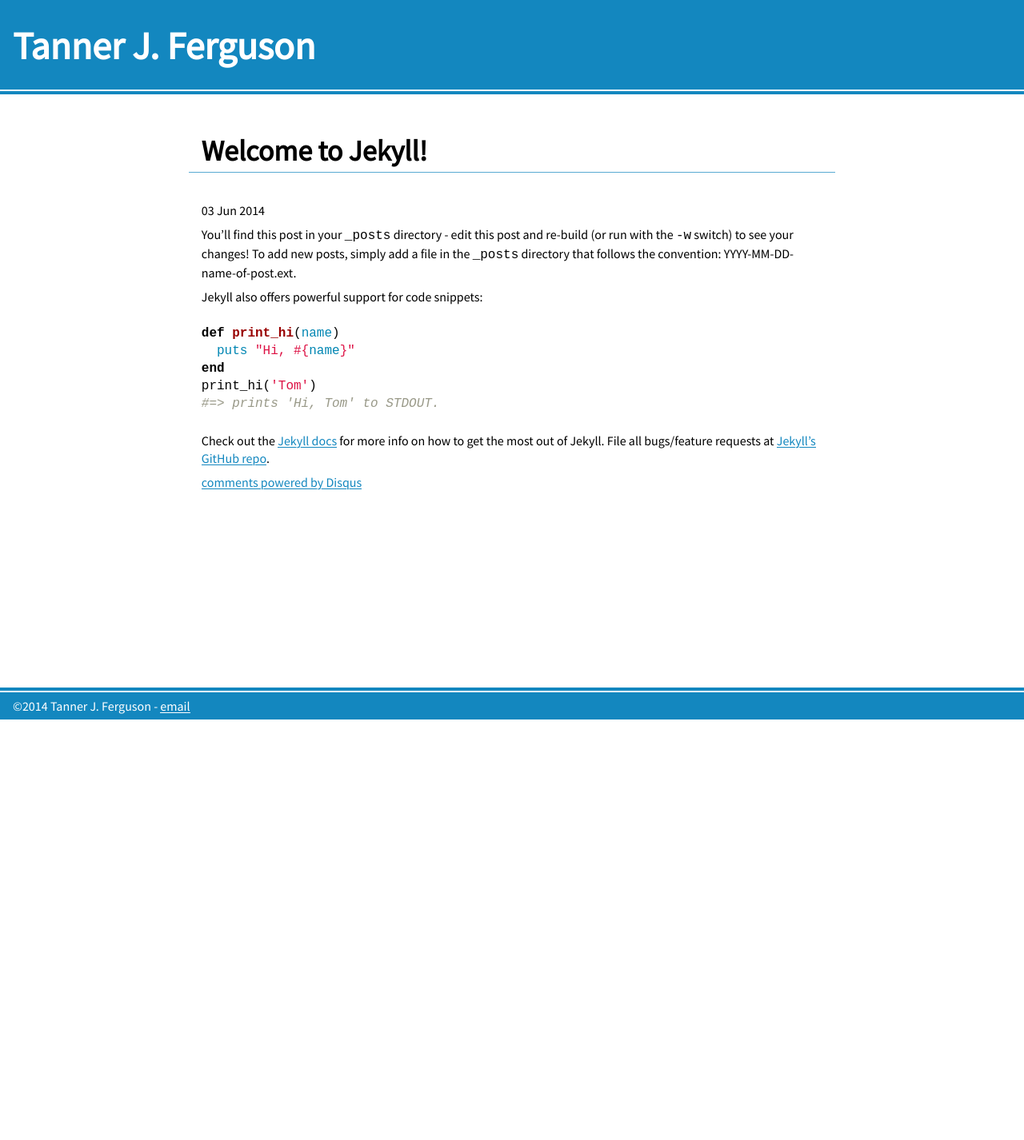
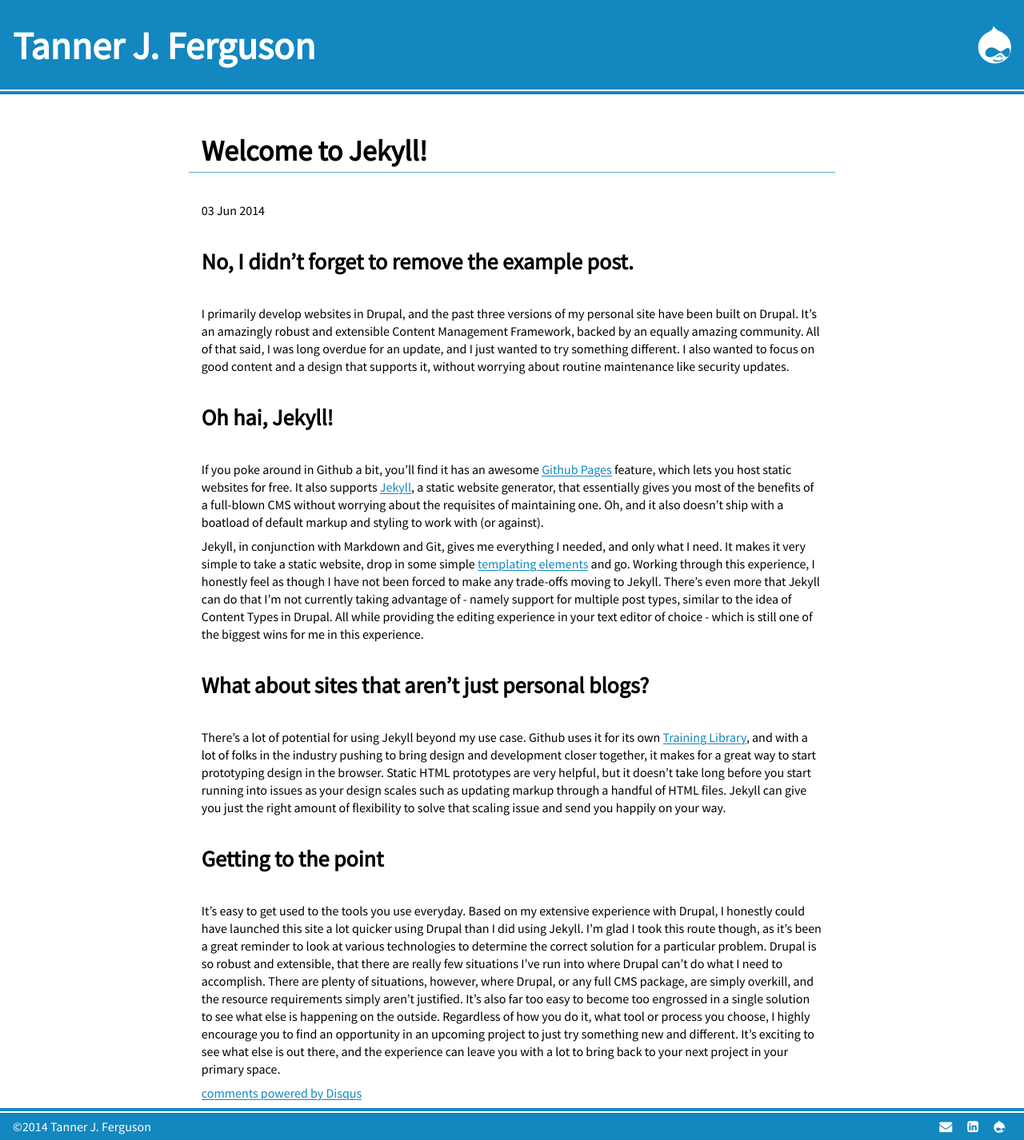
Before and after one commit to tannerjfco/tannerjfco.github.io, a Jekyll site: the page built from _posts/2014-06-03-welcome-to-jekyll.md, in a window 1280 px wide. Shown: the whole page at 80% size. Built offline with Jekyll 4.4.1, drawn with Linux system fonts in a browser that asks for light colours; nearby versions of some CDN libraries; Markdown is read by kramdown in place of the engine named in the settings; comment, search, counter and statistics services are not loaded; before the commit the page ends 900 px from its top, so only the background shows below that.

Commit message:
More style work - and omg - content

```diff
--- a/_layouts/default.html
+++ b/_layouts/default.html
@@ -12,16 +12,16 @@
 <body>
 <div class="main">
   <header>
-    <h1>Tanner J. Ferguson</h1>
-    <div class="circle"></div>
+    <h1><a href="/">Tanner J. Ferguson</a></h1>
+    <div class="fa fa-drupal fa-3x"></div>
   </header>
   <section class="content">
     {{ content }}
   </section>
 </div>
   <footer>
-    <span class="copyright">&copy;{{ site.time | date: "%Y" }} Tanner J. Ferguson - </span>
-    <span class="contact"><a href="mailto:tannerjfco@gmail.com">email</a></span>
+    <span class="copyright">&copy;{{ site.time | date: "%Y" }} Tanner J. Ferguson</span>
+    <span class="contact"><a href="mailto:tannerjfco@gmail.com"><i class="fa fa-envelope"></i></a> <a href="http://lnkd.in/b6EKD9i"><i class="fa fa-linkedin-square"></i></a> <a href="https://www.drupal.org/u/tannerjfco"><i class="fa fa-drupal"></i></a></span>
   </footer>
 </body>
 </html>
--- a/_posts/2014-06-03-welcome-to-jekyll.markdown
+++ /dev/null
@@ -1,24 +0,0 @@
----
-layout: post
-title:  "Welcome to Jekyll!"
-date:   2014-06-03 23:07:17
-categories: jekyll update
----
-
-You'll find this post in your `_posts` directory - edit this post and re-build (or run with the `-w` switch) to see your changes!
-To add new posts, simply add a file in the `_posts` directory that follows the convention: YYYY-MM-DD-name-of-post.ext.
-
-Jekyll also offers powerful support for code snippets:
-
-{% highlight ruby %}
-def print_hi(name)
-  puts "Hi, #{name}"
-end
-print_hi('Tom')
-#=> prints 'Hi, Tom' to STDOUT.
-{% endhighlight %}
-
-Check out the [Jekyll docs][jekyll] for more info on how to get the most out of Jekyll. File all bugs/feature requests at [Jekyll's GitHub repo][jekyll-gh].
-
-[jekyll-gh]: https://github.com/mojombo/jekyll
-[jekyll]:    http://jekyllrb.com
--- /dev/null
+++ b/_posts/2014-06-03-welcome-to-jekyll.md
@@ -0,0 +1,24 @@
+---
+layout: post
+title:  "Welcome to Jekyll!"
+date:   2014-06-03 23:07:17
+categories: jekyll
+---
+
+### No, I didn't forget to remove the example post. ###
+
+I primarily develop websites in Drupal, and the past three versions of my personal site have been built on Drupal. It's an amazingly robust and extensible Content Management Framework, backed by an equally amazing community. All of that said, I was long overdue for an update, and I just wanted to try something different. I also wanted to focus on good content and a design that supports it, without worrying about routine maintenance like security updates.
+
+### Oh hai, Jekyll! ###
+
+If you poke around in Github a bit, you'll find it has an awesome [Github Pages](https://pages.github.com/) feature, which lets you host static websites for free. It also supports [Jekyll](http://jekyllrb.com/), a static website generator, that essentially gives you most of the benefits of a full-blown CMS without worrying about the requisites of maintaining one. Oh, and it also doesn't ship with a boatload of default markup and styling to work with (or against).
+
+Jekyll, in conjunction with Markdown and Git, gives me everything I needed, and only what I need. It makes it very simple to take a static website, drop in some simple [templating elements](http://jekyllrb.com/docs/templates/) and go. Working through this experience, I honestly feel as though I have not been forced to make any trade-offs moving to Jekyll. There's even more that Jekyll can do that I'm not currently taking advantage of - namely support for multiple post types, similar to the idea of Content Types in Drupal. All while providing the editing experience in your text editor of choice - which is still one of the biggest wins for me in this experience.
+
+### What about sites that aren't just personal blogs? ###
+
+There's a lot of potential for using Jekyll beyond my use case. Github uses it for its own [Training Library](https://training.github.com/), and with a lot of folks in the industry pushing to bring design and development closer together, it makes for a great way to start prototyping design in the browser. Static HTML prototypes are very helpful, but it doesn't take long before you start running into issues as your design scales such as updating markup through a handful of HTML files. Jekyll can give you just the right amount of flexibility to solve that scaling issue and send you happily on your way.
+
+### Getting to the point ###
+
+It's easy to get used to the tools you use everyday. Based on my extensive experience with Drupal, I honestly could have launched this site a lot quicker using Drupal than I did using Jekyll. I'm glad I took this route though, as it's been a great reminder to look at various technologies to determine the correct solution for a particular problem. Drupal is so robust and extensible, that there are really few situations I've run into where Drupal can't do what I need to accomplish. There are plenty of situations, however, where Drupal, or any full CMS package, are simply overkill, and the resource requirements simply aren't justified. It's also far too easy to become too engrossed in a single solution to see what else is happening on the outside. Regardless of how you do it, what tool or process you choose, I highly encourage you to find an opportunity in an upcoming project to just try something new and different. It's exciting to see what else is out there, and the experience can leave you with a lot to bring back to your next project in your primary space.
--- a/sass/base/_base.scss
+++ b/sass/base/_base.scss
@@ -10,6 +10,7 @@
 
 // Partials
 @import "variables";
+@import "extend";
 @import "mixin";
 
 // Sticky Footer
--- a/stylesheets/style.css
+++ b/stylesheets/style.css
@@ -588,6 +588,36 @@
 img, video {
   max-width: 100%;
   height: auto;
+}
+
+/* line 1, ../sass/base/_extend.scss */
+header, footer {
+  color: white;
+  background: #1387bf;
+  padding: 0.5em 1em;
+  position: relative;
+}
+
+/* line 8, ../sass/base/_extend.scss */
+header:before, footer:before {
+  content: "";
+  display: block;
+  position: absolute;
+  width: 100%;
+  height: 2px;
+  margin: -2px;
+}
+
+/* line 17, ../sass/base/_extend.scss */
+header a, header a:active, header a:visited, header a:hover, footer a, footer a:active, footer a:visited, footer a:hover {
+  text-decoration: none;
+  background-repeat: repeat-x;
+  background-image: -moz-linear-gradient(bottom, #1387bf 75%, #1387bf 75%);
+  background-image: -webkit-linear-gradient(bottom, #1387bf 75%, #1387bf 75%);
+  background-image: linear-gradient(to top, #1387bf 75%, #1387bf 75%);
+  background-size: 0.125em 0.1875em;
+  background-position: 0 1.125em;
+  text-shadow: 0.0625em 0.0625em 0 #1387bf, -0.0625em 0 0 #1387bf;
 }
 
 /* line 2, ../sass/base/_mixin.scss */
@@ -1192,72 +1222,80 @@
 }
 
 /* line 1, ../sass/components/_header.scss */
-header, footer {
-  color: white;
-  background: #1387bf;
-  padding: 0.5em 1em;
-  position: relative;
-}
-
-/* line 8, ../sass/components/_header.scss */
-header:before, footer:before {
-  content: "";
-  display: block;
-  position: absolute;
-  width: 100%;
-  height: 2px;
-  margin: -2px;
-}
-
-/* line 17, ../sass/components/_header.scss */
 header {
   border-bottom: 4px solid #1387bf;
 }
-/* line 20, ../sass/components/_header.scss */
+/* line 13, ../../../.rvm/gems/ruby-2.0.0-p481/gems/toolkit-2.5.0/stylesheets/toolkit/_clearfix.scss */
+header:after {
+  content: "";
+  display: table;
+  clear: both;
+}
+/* line 5, ../sass/components/_header.scss */
 header:before {
   border-bottom: 2px solid white;
   right: 2px;
   bottom: 2px;
 }
-/* line 26, ../sass/components/_header.scss */
+/* line 11, ../sass/components/_header.scss */
 header h1 {
   margin: 0.5em 0;
 }
+@media (min-width: 43.75em) {
+  /* line 11, ../sass/components/_header.scss */
+  header h1 {
+    float: left;
+  }
+}
+/* line 17, ../sass/components/_header.scss */
+header .fa-drupal {
+  display: none;
+}
+@media (min-width: 43.75em) {
+  /* line 17, ../sass/components/_header.scss */
+  header .fa-drupal {
+    display: inline-block;
+    float: right;
+    margin: 0.5em 0;
+  }
+}
+/* line 21, ../sass/base/_mixin.scss */
+header a, header a:active, header a:visited {
+  color: white;
+}
+/* line 25, ../sass/base/_mixin.scss */
+header a:hover {
+  color: #f0f0f0;
+}
 
-/* line 31, ../sass/components/_header.scss */
+/* line 1, ../sass/components/_footer.scss */
 footer {
   margin-top: 0;
   border-top: 4px solid #1387bf;
 }
-/* line 35, ../sass/components/_header.scss */
+/* line 5, ../sass/components/_footer.scss */
 footer:before {
   border-top: 2px solid white;
   top: 2px;
   left: 2px;
 }
-/* line 41, ../sass/components/_header.scss */
+/* line 11, ../sass/components/_footer.scss */
+footer a {
+  padding: 0 0.5em;
+}
+/* line 21, ../sass/base/_mixin.scss */
 footer a, footer a:active, footer a:visited {
   color: white;
-  text-decoration: none;
-  background-repeat: repeat-x;
-  background-image: -moz-linear-gradient(bottom, #1387bf 75%, #ffffff 75%);
-  background-image: -webkit-linear-gradient(bottom, #1387bf 75%, #ffffff 75%);
-  background-image: linear-gradient(to top, #1387bf 75%, #ffffff 75%);
-  background-size: 0.125em 0.1875em;
-  background-position: 0 1.125em;
-  text-shadow: 0.0625em 0.0625em 0 #1387bf, -0.0625em 0 0 #1387bf;
 }
-/* line 45, ../sass/components/_header.scss */
+/* line 25, ../sass/base/_mixin.scss */
 footer a:hover {
   color: #f0f0f0;
-  text-decoration: none;
-  background-repeat: repeat-x;
-  background-image: -moz-linear-gradient(bottom, #1387bf 75%, #f0f0f0 75%);
-  background-image: -webkit-linear-gradient(bottom, #1387bf 75%, #f0f0f0 75%);
-  background-image: linear-gradient(to top, #1387bf 75%, #f0f0f0 75%);
-  background-size: 0.125em 0.1875em;
-  background-position: 0 1.125em;
-  text-shadow: 0.0625em 0.0625em 0 #1387bf, -0.0625em 0 0 #1387bf;
+}
+
+/* line 17, ../sass/components/_footer.scss */
+.contact {
+  display: inline-block;
+  float: right;
 }
 
 /* line 2, ../sass/components/_home.scss */
@@ -1320,13 +1358,18 @@
     margin-top: 1.125em;
   }
 }
+/* line 39, ../sass/components/_home.scss */
+.home h2.page-title {
+  margin-bottom: 0;
+}
 
-/* line 41, ../sass/components/_home.scss */
+/* line 44, ../sass/components/_home.scss */
 ul.posts {
   list-style: none;
   margin: 0;
   padding: 0;
   border: 0;
+  font-size: 1.25em;
 }
 /* line 11, ../../../.rvm/gems/ruby-2.0.0-p481/gems/compass-core-1.0.0.alpha.19/stylesheets/compass/typography/lists/_bullets.scss */
 ul.posts li {
@@ -1334,9 +1377,16 @@
   list-style-type: none;
   margin-left: 0;
 }
-/* line 44, ../sass/components/_home.scss */
+/* line 48, ../sass/components/_home.scss */
 ul.posts span:before {
   content: "|";
   color: #aaa;
   padding: 0 0.25rem;
 }
+/* line 53, ../sass/components/_home.scss */
+ul.posts li {
+  border-bottom: 1px solid #ddd;
+  padding: 1em;
+  margin-left: -1em;
+  margin-right: -1em;
+}
```
Also changed, not shown: sass/base/_extend.scss (added, +19 -0 lines), sass/base/_mixin.scss (+11 -0 lines), sass/components/_footer.scss (+20 -0 lines), sass/components/_header.scss (+13 -36 lines), sass/components/_home.scss (+10 -0 lines).
